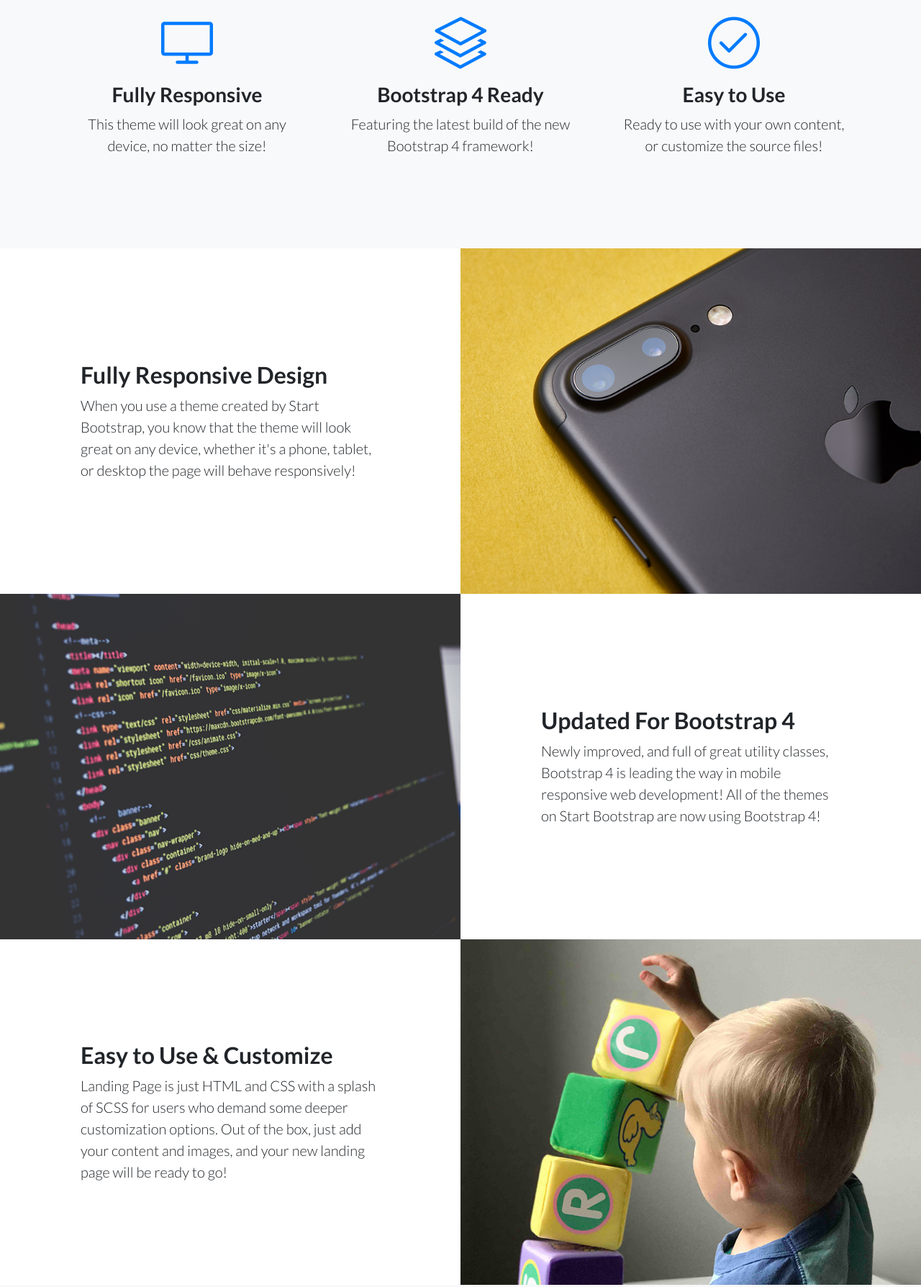
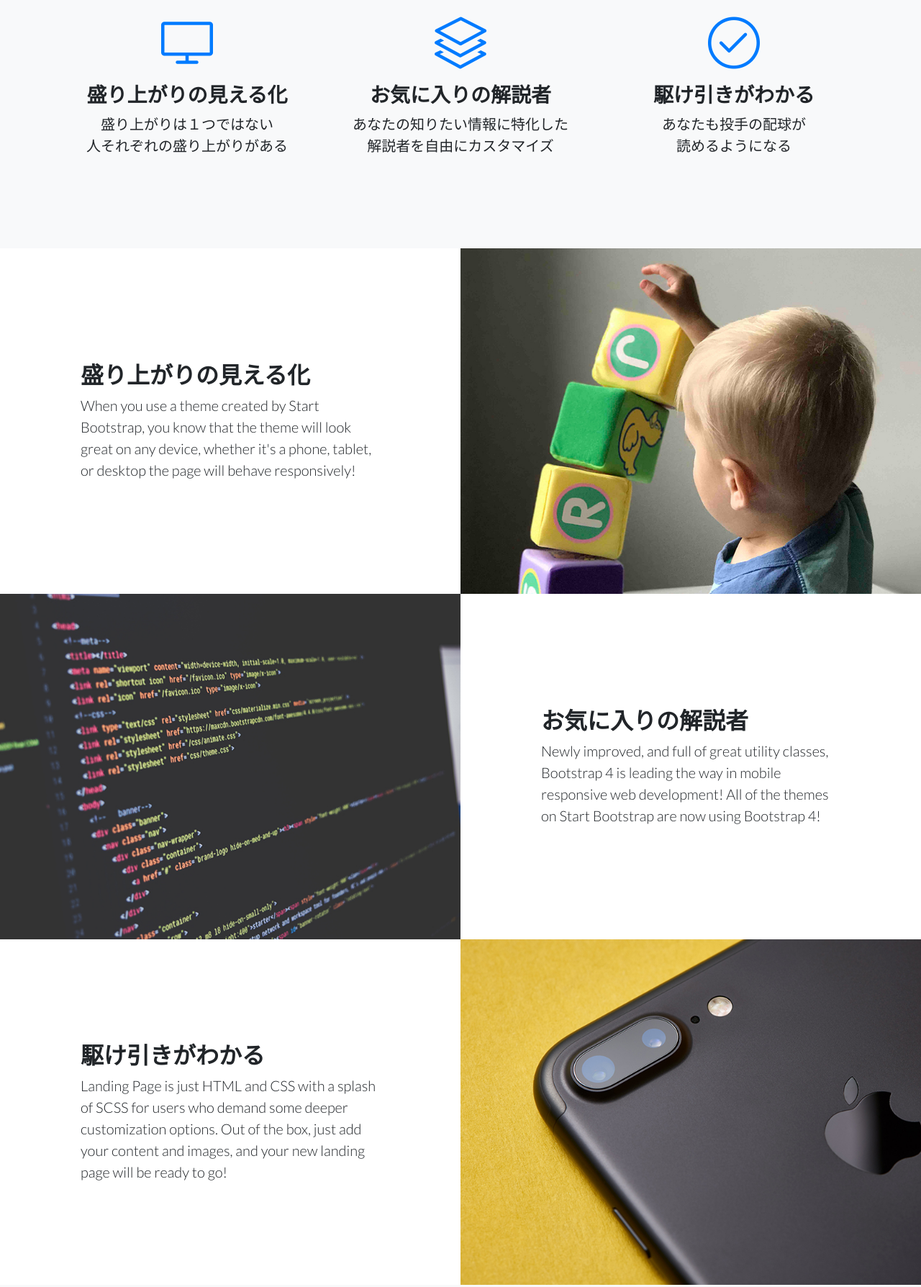
Before and after one commit to hiroshima-arc/orecomme, a website built with webpack: page src/index.html in a window 1280 px wide. Shown: the part 760-2548 px from the top of the page at 72% size. Built offline with nearby package versions, Linux system fonts and the light colour scheme; some packages are replaced by stand-ins of ours; no server answers; what aws-amplify would draw is missing.

Commit message:
feat: ランディングページ

```diff
--- a/src/index.html
+++ b/src/index.html
@@ -51,8 +51,7 @@
         <div class="row">
           <div class="col-xl-9 mx-auto">
             <h1 class="mb-5">
-              Build a landing page for your business or project and generate
-              more leads!
+              お前たちは<br />本当の投手戦の楽しみを知らない。
             </h1>
           </div>
           <div class="col-md-10 col-lg-8 col-xl-7 mx-auto">
@@ -86,9 +85,9 @@
               <div class="features-icons-icon d-flex">
                 <i class="icon-screen-desktop m-auto text-primary"></i>
               </div>
-              <h3>Fully Responsive</h3>
+              <h3>盛り上がりの見える化</h3>
               <p class="lead mb-0">
-                This theme will look great on any device, no matter the size!
+                盛り上がりは１つではない<br />人それぞれの盛り上がりがある
               </p>
             </div>
           </div>
@@ -97,9 +96,9 @@
               <div class="features-icons-icon d-flex">
                 <i class="icon-layers m-auto text-primary"></i>
               </div>
-              <h3>Bootstrap 4 Ready</h3>
+              <h3>お気に入りの解説者</h3>
               <p class="lead mb-0">
-                Featuring the latest build of the new Bootstrap 4 framework!
+                あなたの知りたい情報に特化した<br />解説者を自由にカスタマイズ
               </p>
             </div>
           </div>
@@ -108,10 +107,9 @@
               <div class="features-icons-icon d-flex">
                 <i class="icon-check m-auto text-primary"></i>
               </div>
-              <h3>Easy to Use</h3>
+              <h3>駆け引きがわかる</h3>
               <p class="lead mb-0">
-                Ready to use with your own content, or customize the source
-                files!
+                あなたも投手の配球が<br />読めるようになる
               </p>
             </div>
           </div>
@@ -125,10 +123,10 @@
         <div class="row no-gutters">
           <div
             class="col-lg-6 order-lg-2 text-white showcase-img"
-            style="background-image: url('img/bg-showcase-1.jpg');"
+            style="background-image: url('img/bg-showcase-3.jpg');"
           ></div>
           <div class="col-lg-6 order-lg-1 my-auto showcase-text">
-            <h2>Fully Responsive Design</h2>
+            <h2>盛り上がりの見える化</h2>
             <p class="lead mb-0">
               When you use a theme created by Start Bootstrap, you know that the
               theme will look great on any device, whether it's a phone, tablet,
@@ -142,7 +140,7 @@
             style="background-image: url('img/bg-showcase-2.jpg');"
           ></div>
           <div class="col-lg-6 my-auto showcase-text">
-            <h2>Updated For Bootstrap 4</h2>
+            <h2>お気に入りの解説者</h2>
             <p class="lead mb-0">
               Newly improved, and full of great utility classes, Bootstrap 4 is
               leading the way in mobile responsive web development! All of the
@@ -153,10 +151,10 @@
         <div class="row no-gutters">
           <div
             class="col-lg-6 order-lg-2 text-white showcase-img"
-            style="background-image: url('img/bg-showcase-3.jpg');"
+            style="background-image: url('img/bg-showcase-1.jpg');"
           ></div>
           <div class="col-lg-6 order-lg-1 my-auto showcase-text">
-            <h2>Easy to Use &amp; Customize</h2>
+            <h2>駆け引きがわかる</h2>
             <p class="lead mb-0">
               Landing Page is just HTML and CSS with a splash of SCSS for users
               who demand some deeper customization options. Out of the box, just
@@ -182,7 +180,7 @@
               />
               <h5>Margaret E.</h5>
               <p class="font-weight-light mb-0">
-                "This is fantastic! Thanks so much guys!"
+                "カープ女子の私でも使える！"
               </p>
             </div>
           </div>
@@ -195,8 +193,7 @@
               />
               <h5>Fred S.</h5>
               <p class="font-weight-light mb-0">
-                "Bootstrap is amazing. I've been using it to create lots of
-                super nice landing pages."
+                "次はアウトコースのスライダー"
               </p>
             </div>
           </div>
@@ -209,8 +206,7 @@
               />
               <h5>Sarah W.</h5>
               <p class="font-weight-light mb-0">
-                "Thanks so much for making these free resources available to
-                us!"
+                "もう野球場でスマホは手放せないわ"
               </p>
             </div>
           </div>
@@ -301,8 +297,9 @@
     <script src="vendor/jquery/jquery.min.js"></script>
     <script src="vendor/bootstrap/js/bootstrap.bundle.min.js"></script>
     <script>
-      /** JS：Area */</script
-    ><style>
+      /** JS：Area */
+    </script>
+    <style>
       /** CSS：Area */
     </style>
   </body>
```
